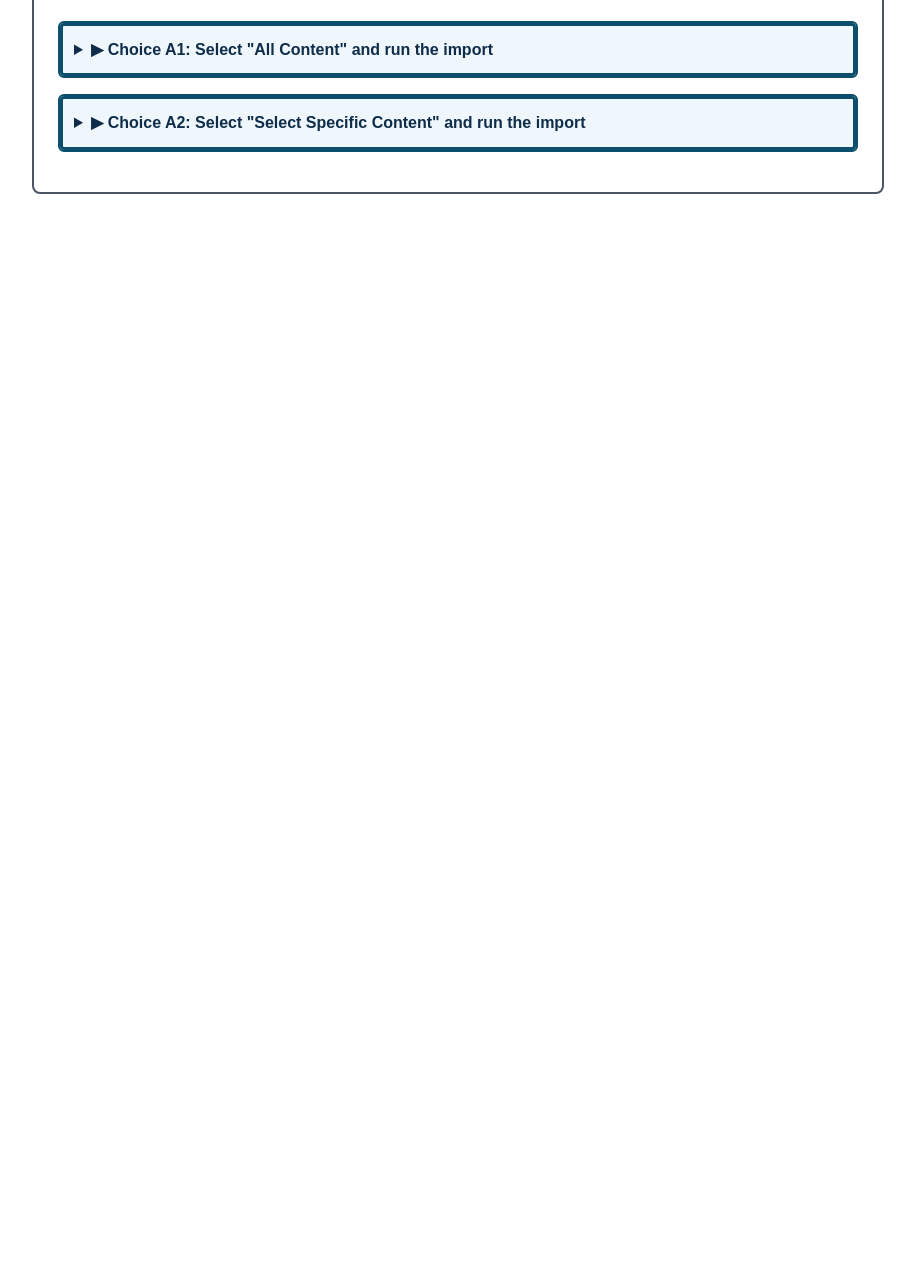
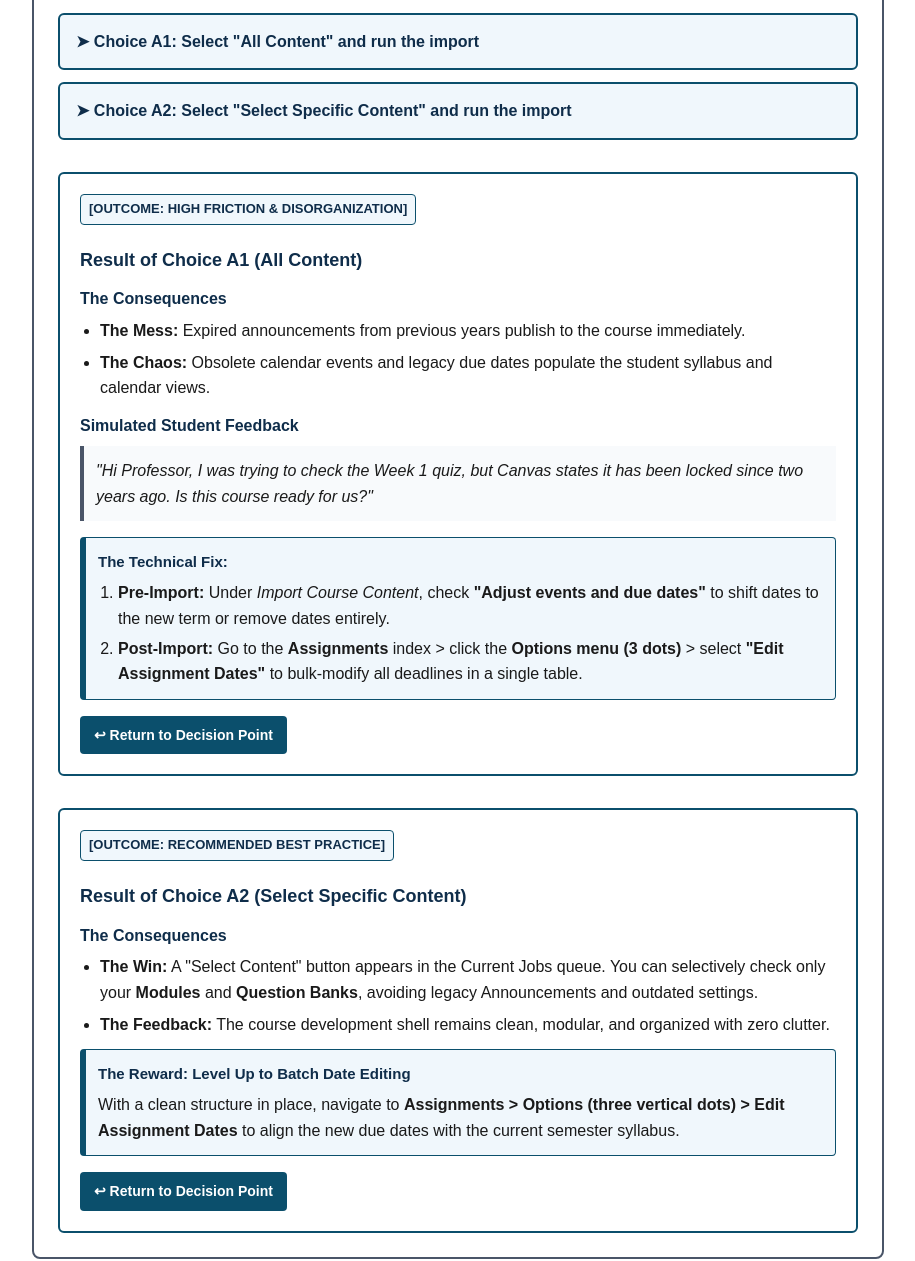
Before and after one commit to pmcclure575-stack/interactive-learning, a plain HTML site: page index.html in a window 1280 px wide. Shown: the part 443-1704 px from the top of the page, without its empty margins (182-1097 px from the left). Before the commit the page ends 800 px from the top, so only its background shows below. Drawn offline with Linux system fonts and the light colour scheme.

Commit message:
index.html

```diff
--- a/index.html
+++ b/index.html
@@ -9,7 +9,7 @@
   </header>
 
   <!-- Scenario Setup -->
-  <section style="margin-bottom: 24px;">
+  <section id="step1-intro" style="margin-bottom: 24px;">
     <h3 style="font-size: 18px; color: #0b4f6c; margin-top: 0;">Step 1: Settings &gt; Import Course Content</h3>
     <p>
       You are in your new course shell. You navigate to <strong>Settings &gt; Import Course Content</strong> and select <strong>"Copy a Canvas Course"</strong> from the Content Type menu.
@@ -24,23 +24,24 @@
     <p style="background-color: #f0f7fc; border-left: 4px solid #0b4f6c; padding: 12px; margin: 16px 0; color: #0f2d4a;">
       <strong>Decision Point:</strong> Canvas prompts you to choose which content to include. Select an option below to test the outcome:
     </p>
+
+    <!-- Keyboard-Navigable Action Links -->
+    <div style="display: flex; flex-direction: column; gap: 12px; margin-top: 16px;">
+      <a href="#outcome-a1" style="display: block; background-color: #f0f7fc; color: #0f2d4a; border: 2px solid #0b4f6c; padding: 14px 16px; border-radius: 6px; font-weight: bold; font-size: 16px; text-decoration: none;">
+        &#10148; Choice A1: Select "All Content" and run the import
+      </a>
+      <a href="#outcome-a2" style="display: block; background-color: #f0f7fc; color: #0f2d4a; border: 2px solid #0b4f6c; padding: 14px 16px; border-radius: 6px; font-weight: bold; font-size: 16px; text-decoration: none;">
+        &#10148; Choice A2: Select "Select Specific Content" and run the import
+      </a>
+    </div>
   </section>
 
-  <!-- Branch Choice A1 -->
-  <details style="margin-bottom: 16px; border: 2px solid #0b4f6c; border-radius: 6px; background-color: #f0f7fc;">
-    <summary
-      tabindex="0"
-      role="button"
-      aria-expanded="false"
-      style="cursor: pointer; font-weight: bold; font-size: 16px; color: #0f2d4a; padding: 14px; outline: 3px solid #0b4f6c; outline-offset: -3px; border-radius: 4px;"
-      aria-label="Choice A 1: Import All Content. Press Enter or Space to expand.">
-      &#9654; Choice A1: Select "All Content" and run the import
-    </summary>
-
-    <div style="padding: 16px; border-top: 2px solid #0b4f6c; background-color: #ffffff;">
+  <!-- Outcome A1 Section -->
+  <section id="outcome-a1" style="margin-top: 32px; border: 2px solid #0b4f6c; border-radius: 6px; padding: 20px; background-color: #ffffff;">
     <p style="display: inline-block; background-color: #f0f7fc; color: #0f2d4a; border: 1px solid #0b4f6c; padding: 4px 8px; font-weight: bold; font-size: 13px; text-transform: uppercase; border-radius: 4px; margin-top: 0;">
       [Outcome: High Friction &amp; Disorganization]
     </p>
+    <h3 style="font-size: 18px; color: #0f2d4a; margin: 8px 0 12px 0;">Result of Choice A1 (All Content)</h3>
 
     <h4 style="font-size: 16px; color: #0f2d4a; margin: 12px 0 6px 0;">The Consequences</h4>
     <ul style="padding-left: 20px; margin: 0 0 12px 0; color: #1a1a1a;">
@@ -53,32 +54,25 @@
       "Hi Professor, I was trying to check the Week 1 quiz, but Canvas states it has been locked since two years ago. Is this course ready for us?"
     </blockquote>
 
-      <div style="background-color: #f0f7fc; border: 1px solid #0b4f6c; border-left: 6px solid #0b4f6c; padding: 12px; border-radius: 4px;">
+    <div style="background-color: #f0f7fc; border: 1px solid #0b4f6c; border-left: 6px solid #0b4f6c; padding: 12px; border-radius: 4px; margin-bottom: 16px;">
       <h4 style="font-size: 15px; color: #0f2d4a; margin: 0 0 6px 0;">The Technical Fix:</h4>
-        <p style="margin: 0 0 8px 0; color: #1a1a1a;">To resolve date collisions after an All-Content migration:</p>
       <ol style="padding-left: 20px; margin: 0; color: #1a1a1a;">
         <li style="margin-bottom: 4px;"><strong>Pre-Import:</strong> Under <em>Import Course Content</em>, check <strong>"Adjust events and due dates"</strong> to shift dates to the new term or remove dates entirely.</li>
         <li><strong>Post-Import:</strong> Go to the <strong>Assignments</strong> index &gt; click the <strong>Options menu (3 dots)</strong> &gt; select <strong>"Edit Assignment Dates"</strong> to bulk-modify all deadlines in a single table.</li>
       </ol>
     </div>
-    </div>
-  </details>
 
-  <!-- Branch Choice A2 -->
-  <details style="margin-bottom: 16px; border: 2px solid #0b4f6c; border-radius: 6px; background-color: #f0f7fc;">
-    <summary
-      tabindex="0"
-      role="button"
-      aria-expanded="false"
-      style="cursor: pointer; font-weight: bold; font-size: 16px; color: #0f2d4a; padding: 14px; outline: 3px solid #0b4f6c; outline-offset: -3px; border-radius: 4px;"
-      aria-label="Choice A 2: Import Select Specific Content. Press Enter or Space to expand.">
-      &#9654; Choice A2: Select "Select Specific Content" and run the import
-    </summary>
+    <a href="#step1-intro" style="display: inline-block; background-color: #0b4f6c; color: #ffffff; padding: 8px 14px; border-radius: 4px; font-weight: bold; text-decoration: none; font-size: 14px;">
+      &#8617; Return to Decision Point
+    </a>
+  </section>
 
-    <div style="padding: 16px; border-top: 2px solid #0b4f6c; background-color: #ffffff;">
+  <!-- Outcome A2 Section -->
+  <section id="outcome-a2" style="margin-top: 32px; border: 2px solid #0b4f6c; border-radius: 6px; padding: 20px; background-color: #ffffff;">
     <p style="display: inline-block; background-color: #f0f7fc; color: #0f2d4a; border: 1px solid #0b4f6c; padding: 4px 8px; font-weight: bold; font-size: 13px; text-transform: uppercase; border-radius: 4px; margin-top: 0;">
       [Outcome: Recommended Best Practice]
     </p>
+    <h3 style="font-size: 18px; color: #0f2d4a; margin: 8px 0 12px 0;">Result of Choice A2 (Select Specific Content)</h3>
 
     <h4 style="font-size: 16px; color: #0f2d4a; margin: 12px 0 6px 0;">The Consequences</h4>
     <ul style="padding-left: 20px; margin: 0 0 12px 0; color: #1a1a1a;">
@@ -86,13 +80,16 @@
       <li style="margin-bottom: 6px;"><strong>The Feedback:</strong> The course development shell remains clean, modular, and organized with zero clutter.</li>
     </ul>
 
-      <div style="background-color: #f0f7fc; border: 1px solid #0b4f6c; border-left: 6px solid #0b4f6c; padding: 12px; border-radius: 4px;">
+    <div style="background-color: #f0f7fc; border: 1px solid #0b4f6c; border-left: 6px solid #0b4f6c; padding: 12px; border-radius: 4px; margin-bottom: 16px;">
       <h4 style="font-size: 15px; color: #0f2d4a; margin: 0 0 6px 0;">The Reward: Level Up to Batch Date Editing</h4>
       <p style="margin: 0; color: #1a1a1a;">
         With a clean structure in place, navigate to <strong>Assignments &gt; Options (three vertical dots) &gt; Edit Assignment Dates</strong> to align the new due dates with the current semester syllabus.
       </p>
     </div>
-    </div>
-  </details>
+
+    <a href="#step1-intro" style="display: inline-block; background-color: #0b4f6c; color: #ffffff; padding: 8px 14px; border-radius: 4px; font-weight: bold; text-decoration: none; font-size: 14px;">
+      &#8617; Return to Decision Point
+    </a>
+  </section>
 
 </div>
```
Lines whose indentation alone changed are shown as unchanged.
